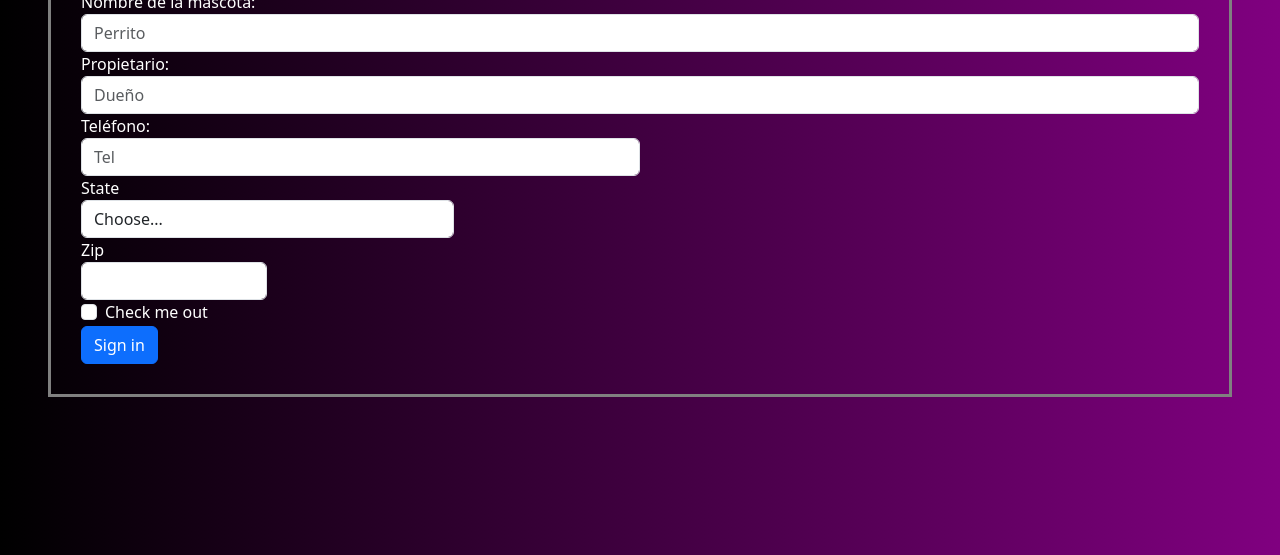
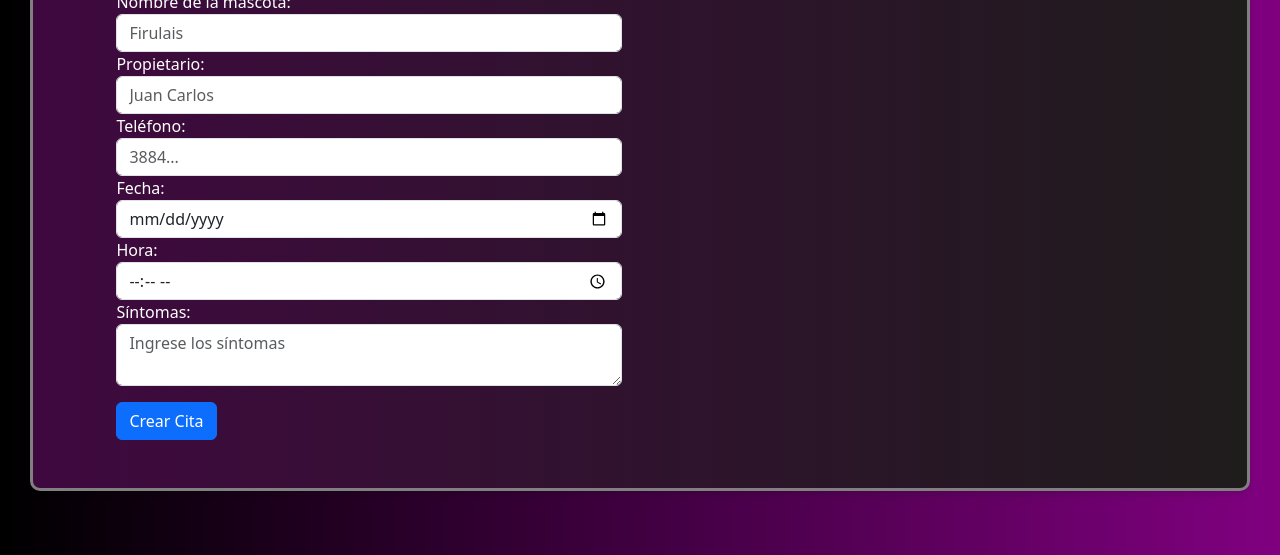
Before and after one commit to AgusFassola/veterinaria, a plain HTML site: page index.html in a window 1280 px wide. Shown: the part 245-800 px from the top of the page. Drawn offline with nearby package versions, Linux system fonts and the light colour scheme.

Commit message:
actualizacion

```diff
--- a/index.css
+++ b/index.css
@@ -1,16 +1,29 @@
 *{
     margin: 0;
     padding: 0;
-    color: white;
+        color: white;
 
 }
 body{
-    background: linear-gradient(to right, black, purple);
+    background: linear-gradient(to right, black, purple );
+}
+.contenedor{
+    background: linear-gradient(to left, rgb(31, 28, 28), rgb(63, 9, 63));
+    border: solid grey;
+    margin: 30px;
+    display: flex;
+    justify-content: space-evenly;
+    box-shadow: 0 4px 6px rgba(0, 0, 0, 0.1);
+    border-radius: 10px;
+    color: white;
 
 }
 
 form{
-    padding: 30px;
     color: white;
-    border: solid grey;
 }
+
+.resultado{
+    display: flex;
+    justify-content: center;
+}
--- a/index.html
+++ b/index.html
@@ -1,52 +1,53 @@
 <!DOCTYPE html>
-<html lang="en">
+<html lang="es">
+
 <head>
   <meta charset="UTF-8">
   <link rel="stylesheet" href="index.css">
-    <link href="https://cdn.jsdelivr.net/npm/bootstrap@5.3.3/dist/css/bootstrap.min.css" rel="stylesheet" integrity="sha384-QWTKZyjpPEjISv5WaRU9OFeRpok6YctnYmDr5pNlyT2bRjXh0JMhjY6hW+ALEwIH" crossorigin="anonymous">
+  <link href="https://cdn.jsdelivr.net/npm/bootstrap@5.3.3/dist/css/bootstrap.min.css" rel="stylesheet"
+    integrity="sha384-QWTKZyjpPEjISv5WaRU9OFeRpok6YctnYmDr5pNlyT2bRjXh0JMhjY6hW+ALEwIH" crossorigin="anonymous">
   <meta name="viewport" content="width=device-width, initial-scale=1.0">
   <title>Pacientes</title>
 </head>
+
 <body>
+
   <header class=" mt-5 fs-1 text-center">ADMINISTRADOR DE PACIENTES DE VETERINARIA</header>
-    <form class="m-5">
+  <div class="form-row contenedor">
+    <form class="m-5 form-group col-md-5">
       <h1 class="fs-2">Datos del Paciente</h1>
+      <div class="form-group ">
+        <label for="inputName">Nombre de la mascota:</label>
+        <input type="text" class="form-control col-md-6" id="mascota" placeholder="Firulais">
+      </div>
+      <div class="form-group ">
+        <label for="inputProp">Propietario:</label>
+        <input type="text" class="form-control col-md-6" id="propietario" placeholder="Juan Carlos">
+      </div>
 
-        <div class="form-group">
-          <label for="inputAddress">Nombre de la mascota:</label>
-          <input type="text" class="form-control" id="mascota" placeholder="Perrito">
+      <div class="form-group ">
+        <label for="inputTel">Teléfono:</label>
+        <input type="tel" class="form-control" id="telefono" placeholder="3884...">
       </div>
       <div class="form-group">
-          <label for="inputAddress2">Propietario:</label>
-          <input type="text" class="form-control" id="propietario" placeholder="Dueño">
+        <label for="inputDate">Fecha:</label>
+        <input type="date" class="form-control" id="fecha"></input>
       </div>
-        <div class="form-row">
-          <div class="form-group col-md-6">
-            <label for="inputCity">Teléfono:</label>
-            <input type="text" class="form-control" id="telefono" placeholder="Tel">
+      <div class="form-group ">
+        <label for="inputHora">Hora:</label>
+        <input type="time" class="form-control" id="hora">
       </div>
-          <div class="form-group col-md-4">
-            <label for="inputState">State</label>
-            <select id="inputState" class="form-control">
-              <option selected>Choose...</option>
-              <option>...</option>
-            </select>
+      <div class="form-group ">
+        <label for="inputSintomas">Síntomas:</label>
+        <textarea type="text" class="form-control" id="sintomas" placeholder="Ingrese los síntomas"></textarea>
       </div>
-          <div class="form-group col-md-2">
-            <label for="inputZip">Zip</label>
-            <input type="text" class="form-control" id="inputZip">
+      <button type="submit" class="btn btn-primary mt-3">Crear Cita</button>
+    </form>
+    <div class="resultado form-group col-md-5">
+      <h1>segundo</h1>
     </div>
   </div>
-        <div class="form-group">
-          <div class="form-check">
-            <input class="form-check-input" type="checkbox" id="gridCheck">
-            <label class="form-check-label" for="gridCheck">
-              Check me out
-            </label>
-          </div>
-        </div>
-        <button type="submit" class="btn btn-primary">Sign in</button>
-      </form>
   <script>index.js</script>
 </body>
+
 </html>
```
Also changed, not shown: index.js (+9 -0 lines). Lines whose indentation alone changed are shown as unchanged.
